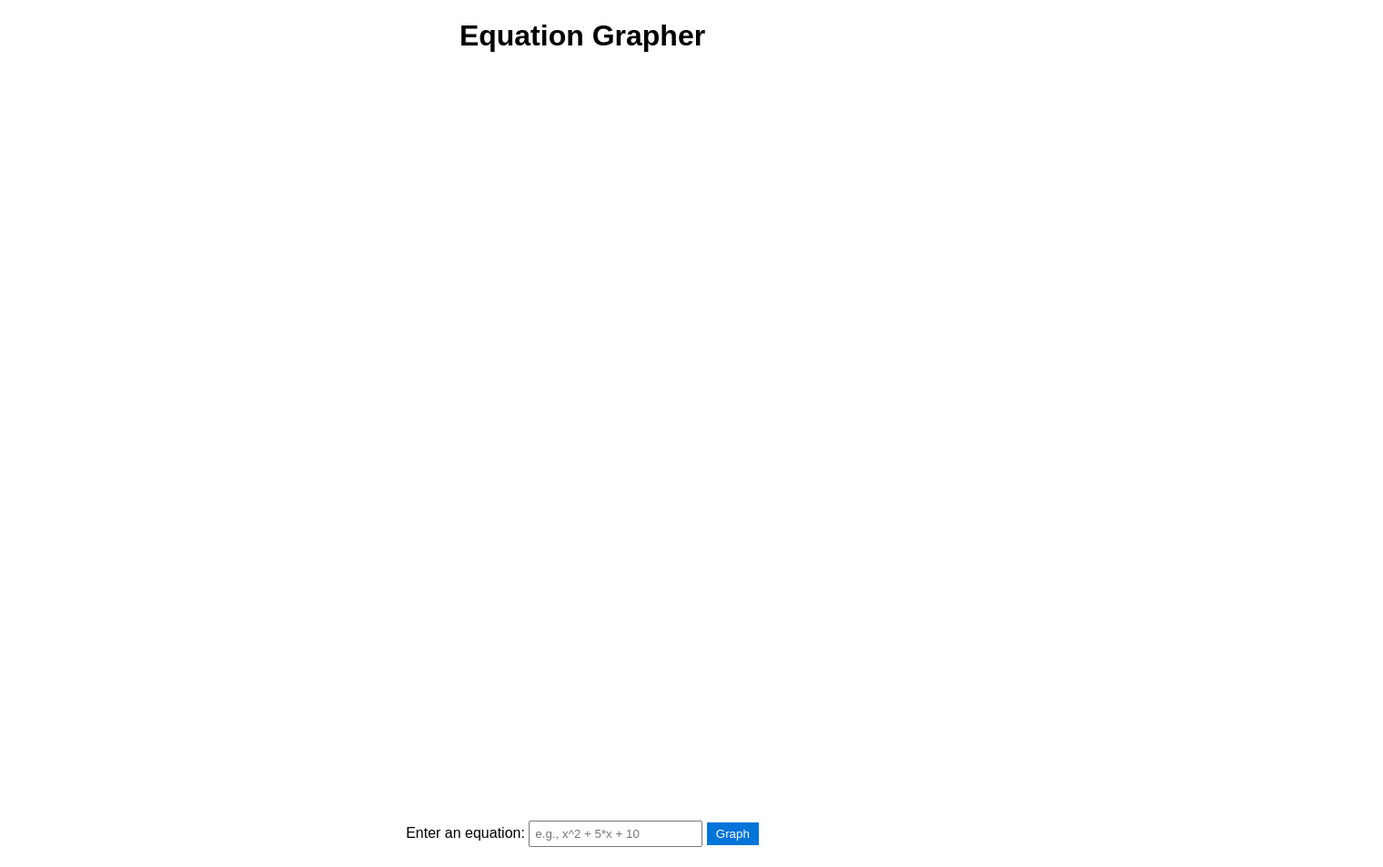
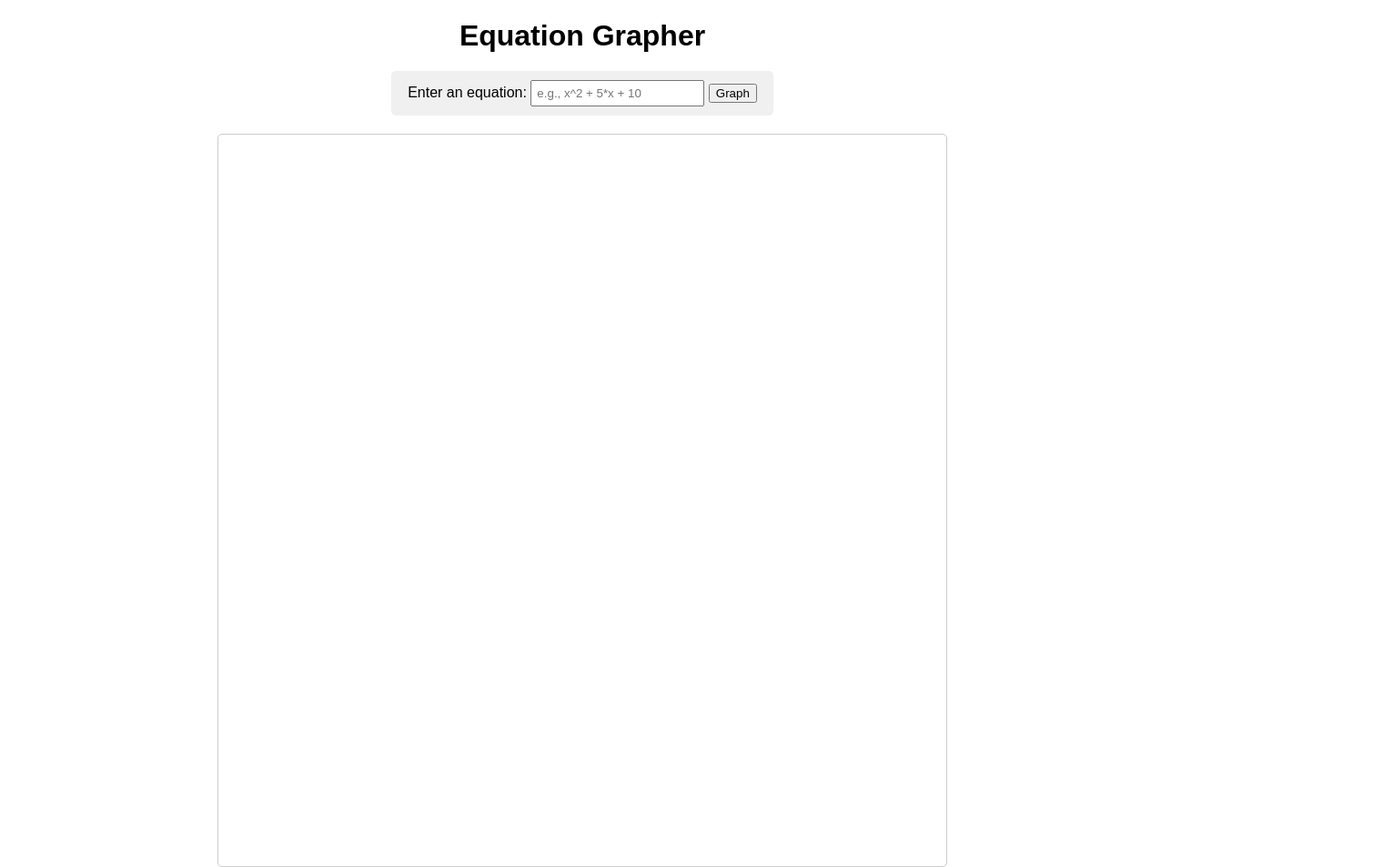
Before and after one commit to Narain-Singaram/equation-grapher-js, a plain HTML site: page index.html in a window 1280 px wide. Shown: the whole page at 91% size, 1520 px wide, since content can reach past the window. Drawn offline with nearby package versions, Linux system fonts and the light colour scheme.

Commit message:
it works!

```diff
--- a/index.html
+++ b/index.html
@@ -8,15 +8,16 @@
 </head>
 <body>
     <h1>Equation Grapher</h1>
-    <div id="graph-container">
-        <canvas id="graph"></canvas>
-    </div>
     <div id="equation-input">
         <label for="equation">Enter an equation:</label>
         <input type="text" id="equation" placeholder="e.g., x^2 + 5*x + 10">
         <button id="graph-button">Graph</button>
     </div>
+    <div id="graph-container">
+        <canvas id="graph"></canvas>
+    </div>
     <script src="https://cdnjs.cloudflare.com/ajax/libs/mathjs/9.4.4/math.min.js"></script>
+    <script src="algebrite.js"></script>
     <script src="script.js"></script>
 </body>
 </html>
--- a/script.js
+++ b/script.js
@@ -1,7 +1,6 @@
 const canvas = document.getElementById("graph");
 const ctx = canvas.getContext("2d");
 
-// Set canvas size to match the window size
 canvas.width = window.innerWidth;
 canvas.height = window.innerHeight;
 
@@ -15,17 +14,14 @@ graphButton.addEventListener("click", () => {
     const equationText = equationInput.value;
 
     try {
-        // Replace ^ with ** and x with x*x
-        const cleanedEquationText = equationText.replace(/\^/g, '**').replace(/x/g, 'x*x');
-
-        const parsedEquation = math.compile(cleanedEquationText);
-
         ctx.clearRect(0, 0, canvas.width, canvas.height);
         ctx.beginPath();
         ctx.strokeStyle = "blue";
 
+        const expr = math.compile(equationText);
+
         for (let x = -canvas.width / 2; x < canvas.width / 2; x += 1 / scaleX) {
-            const y = parsedEquation.evaluate({ x }) * scaleY;
+            const y = expr.evaluate({ x }) * scaleY;
             ctx.lineTo(canvas.width / 2 + x * scaleX, canvas.height / 2 - y);
         }
 
--- a/style.css
+++ b/style.css
@@ -7,22 +7,22 @@ h1 {
     margin-bottom: 20px;
 }
 
-#graph-container {
-    margin: 20px;
-}
-
 #equation-input {
-    margin: 20px;
+    margin: 20px auto;
+    max-width: 400px;
+    padding: 10px;
+    background-color: #f0f0f0;
+    border-radius: 5px;
 }
 
 #equation {
     padding: 5px;
 }
 
-#graph-button {
-    padding: 5px 10px;
-    background-color: #0074d9;
-    color: white;
-    border: none;
-    cursor: pointer;
+#graph-container {
+    margin: 20px auto;
+    max-width: 800px; /* Set a max width for the graph container */
+    background-color: #fff;
+    border: 1px solid #ccc;
+    border-radius: 5px;
 }
```
